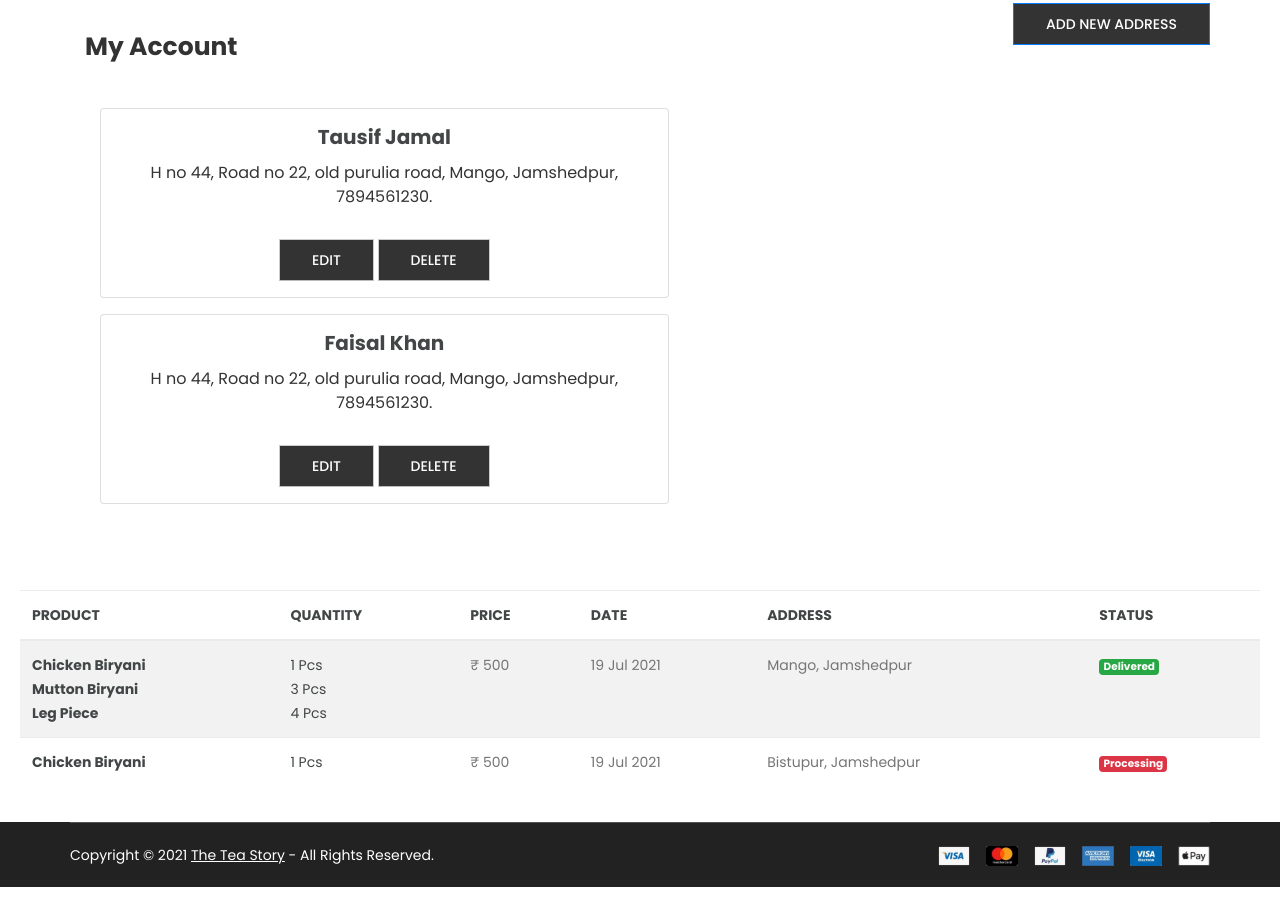
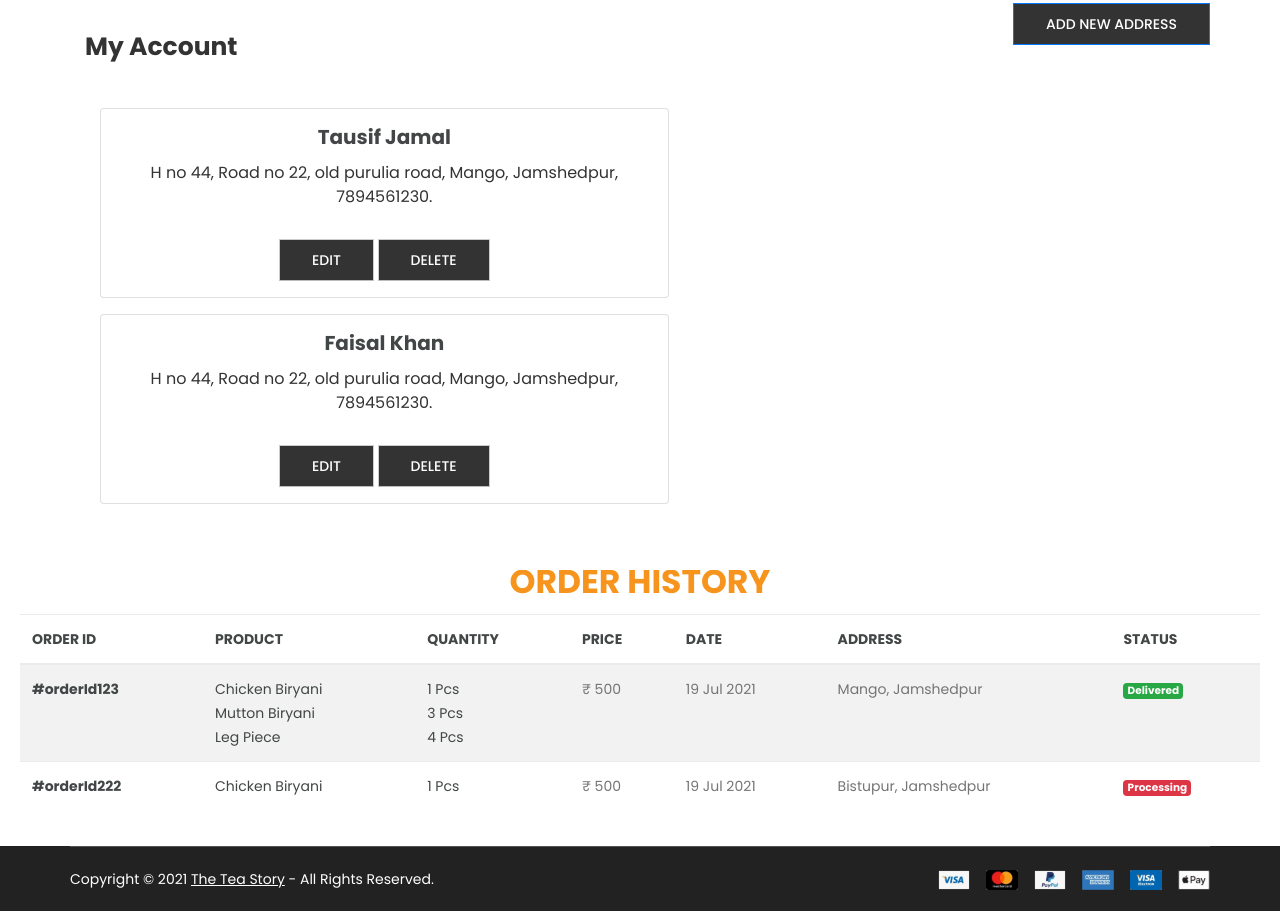
Before and after one commit to Tausif8797/Ecommerce, a plain HTML site: page account.html in a window 1280 px wide. Shown: the part 217-1128 px from the top of the page. Before the commit the page ends 1104 px from the top, so only its background shows below. Drawn offline with nearby package versions, Linux system fonts and the light colour scheme; files that its build step writes are made by us from their sources; files whose address does not match are found by name.

Commit message:
Update account.html

```diff
--- a/account.html
+++ b/account.html
@@ -424,12 +424,13 @@
 
     <!-- Order History Start -->
     <!-- <h1 align=center style="color: #F7941D; font-size: xxx-large;">ORDER HISTORY</h1> <br> -->
+    <p align=center style="color: #F7941D; font-size: 33px;"><strong>ORDER HISTORY</strong> </p>
 
-    <div class="card-body">
-
+    <div class="card-body" style="overflow-x:auto">
         <table class="table table-striped">
             <thead>
                 <tr>
+                    <th scope="col">ORDER ID</th>
                     <th scope="col">PRODUCT</th>
                     <th scope="col">QUANTITY</th>
                     <th scope="col">PRICE</th>
@@ -442,11 +443,17 @@
                 <tr>
                     <th scope="row">
                         <ul>
+                            <li>#orderId123</li>
+
+                        </ul>
+                    </th>
+                    <td scope="row">
+                        <ul>
                             <li>Chicken Biryani</li>
                             <li>Mutton Biryani</li>
                             <li>Leg Piece</li>
                         </ul>
-                    </th>
+                    </td>
                     <td>
                         <ul>
                             <li>1 Pcs</li>
@@ -473,10 +480,16 @@
                 <tr>
                     <th scope="row">
                         <ul>
+                            <li>#orderId222</li>
+
+                        </ul>
+                    </th>
+                    <td scope="row">
+                        <ul>
                             <li>Chicken Biryani</li>
 
                         </ul>
-                    </th>
+                    </td>
                     <td>
                         <ul>
                             <li>1 Pcs</li>
```
